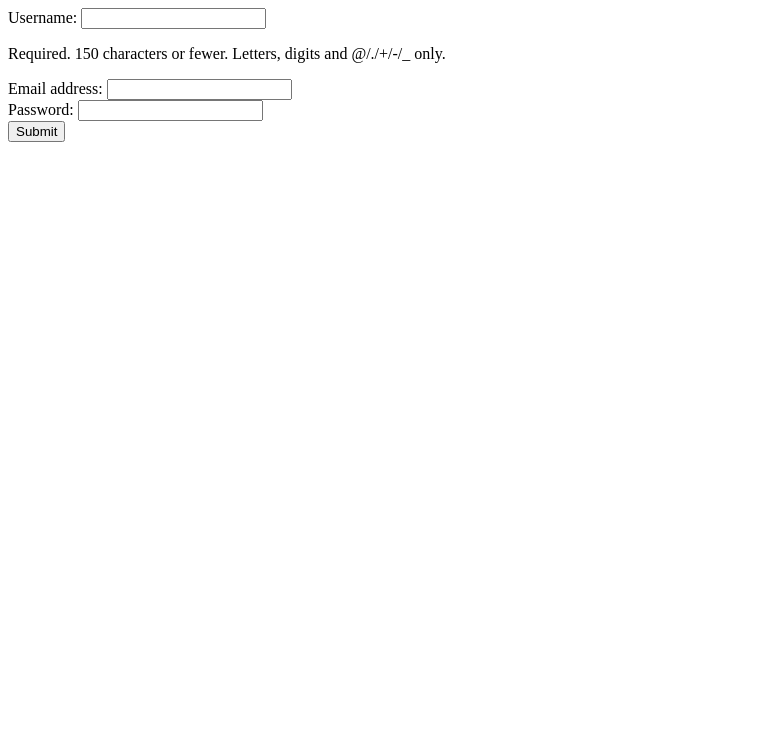
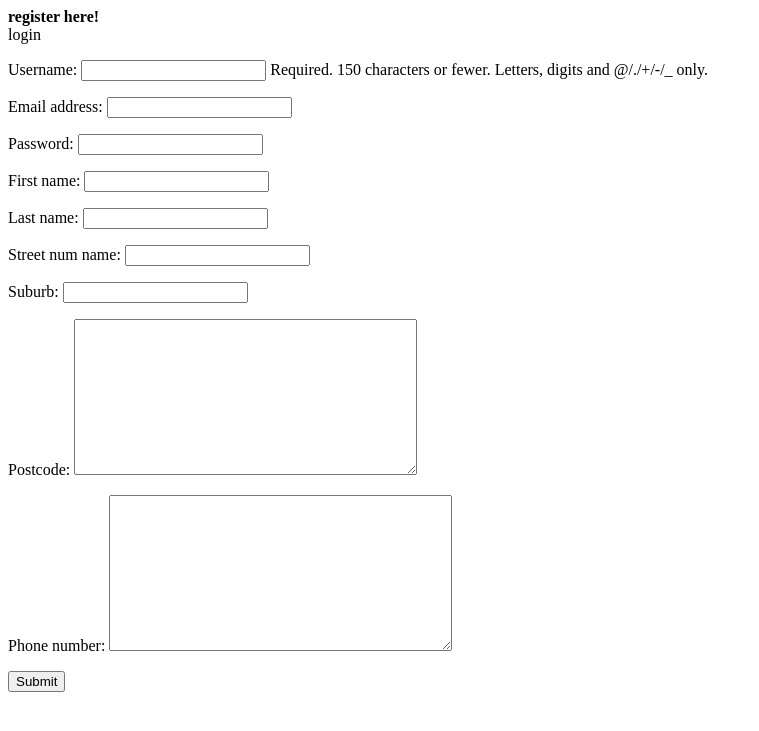
Before and after one commit to JimmehG/WildDexProject, a Django app: page /branchm/add_carer/ in a window 1280 px wide. Shown: the top 731 px of the page, without its empty margins (0-759 px from the left). Run offline with Django 3.2, Linux system fonts and the light colour scheme.

Commit message:
Fixed bugs in register function change user_form template

```diff
--- a/WildDex/forms.py
+++ b/WildDex/forms.py
@@ -15,7 +15,7 @@ class CarerForm(ModelForm):
 class UserProfileForm(ModelForm):
     class Meta:
         model = UserType
-        fields = ['first_name', 'last_name', 'email', 'street_num_name', 'suburb', 'postcode', 'phone_number']
+        fields = ['first_name', 'last_name', 'street_num_name', 'suburb', 'postcode', 'phone_number']
 
 '''class UserForm(ModelForm):
     class Meta:
--- a/WildDex/urls.py
+++ b/WildDex/urls.py
@@ -12,11 +12,11 @@ urlpatterns = [
     # url(r'^animal_table/$', views.animal_table, name='animal_table'),
     # url(r'^register/$', views.register, name='register'),
     # url(r'^edit_animal/(?P<animal_id>\d+0)/$', views.edit_animal, name='edit_animal'),
-    url(r'^(?P<user>branchm)/add_carer/$', views.add_carer, name='add_carer'),
+    url(r'^(?P<user>branchm)/add_carer/$', views.register, name='add_carer'),
     url(r'^(?P<user>\w+)/$', views.user_home, name='user_home'),
     url(r'^(?P<user>\w+)/add_animal/$', views.add_animal, name='add_animal'),
     url(r'^(?P<user>\w+)/edit_animal/(?P<animal_id>\d+)$', views.edit_animal, name='edit_animal'),
     url(r'^(?P<user>\w+)/animal_table/$', views.animal_table, name='animal_table'),
     url(r'^(?P<user>\w+)/about/$', views.about, name='about'),
-    url(r'^logout/$', views.logout_user, name='logout'),
+    url(r'^$|^login/', views.logout_user, name='logout'),
 ]
--- a/WildDex/views.py
+++ b/WildDex/views.py
@@ -31,7 +31,7 @@ def login_user(request):
 
 def logout_user(request):
     logout(request)
-    return HttpResponseRedirect('/login/')
+    return render(request, 'login.html')
 
 
 def user_home(request, user):
@@ -101,7 +101,7 @@ def add_carer(request, user):
     return render(request, 'manage_books.html', {'formset': formset})'''
 
 
-def register(request):
+def register(request, user):
 
     # A boolean value for telling the template whether the registration was successful.
     # Set to False initially. Code changes value to True when registration succeeds.
--- a/templates/user_form.html
+++ b/templates/user_form.html
@@ -5,13 +5,22 @@
     <meta charset="UTF-8">
     <title>Person Form</title>
 </head>
+
 <body>
-<form method="post">
+{% if registered %}
+    <strong>thank you for registering!</strong>
+    <a href="//">Return to the homepage.</a><br/>
+{% else %}
+    <strong>register here!</strong><br/>
+
+    <form method="post">login
     <table style="width:50%">
     {% csrf_token %}
-        {% include "form_snippet.html" with form=comment_form %}
+        {{ user_form.as_p }}
+        {{ profile_form.as_p }}
     </table>
     <input type="submit" value="Submit"/>
 </form>
+{% endif %}
 </body>
 </html>
```
Also changed, not shown: templates/logout.html (added, +18 -0 lines).
